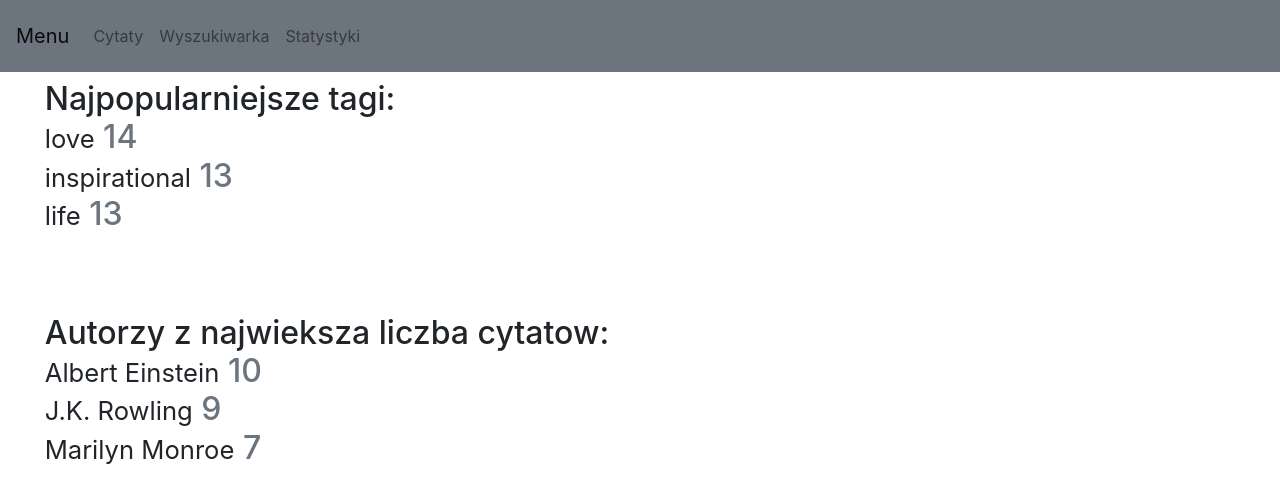
After one commit to Filip-Wikiera/Data-Scrapper, a Flask app: page /statistics/ in a window 1280 px wide. The commit adds this page. Shown: the top 503 px of the page. Run offline with Flask 2, Linux system fonts and the light colour scheme; data comes from the database, SQL or seed files in the repository.

Commit message:
Dodano statystyki

```diff
--- a/main.py
+++ b/main.py
@@ -1,6 +1,6 @@
 from flask import Flask, render_template, request, flash
-from sql_init import Author,Quote,Tag,db,app
-
+from sql_init import Quote,app,tags,Tag,db
+from sqlalchemy import func,desc
 quotes_on_page = 10
 @app.route("/")
 def index():
@@ -35,3 +35,24 @@ def search():
             if found_quotes != []: return render_template("search.html", Quote=found_quotes)
             return render_template("search.html", Quote=found_quotes)
     return render_template("search.html", Quote= "")
+@app.route("/statistics/")
+def statistics():
+
+    count_tags = {}
+    quotes = Quote.query.all()
+
+    for quote in quotes:
+        for tag in quote.tags:
+            if tag.name in count_tags: count_tags[tag.name] = count_tags[tag.name]+1
+            else: count_tags[tag.name] = 1
+
+    count_tags = sorted(count_tags.items(), key=lambda x:x[1], reverse=True)
+    converted_dict = dict(count_tags[:3])
+
+    count_authors = {}
+    for author in Quote.query.group_by(Quote.author_id).order_by(desc(func.count(Quote.id))).limit(3):
+
+        count_authors[author.author.name] = (Quote.query.filter(Quote.author_id == author.author.id).count())
+
+
+    return render_template("statistics.html", count_tags = converted_dict,count_authors = count_authors)
--- a/sql_init.py
+++ b/sql_init.py
@@ -14,7 +14,7 @@ class Author(db.Model):
 
 tags = db.Table('tags',
     db.Column('tag_id', db.Integer, db.ForeignKey('tag.id'), primary_key=True),
-    db.Column('page_id', db.Integer, db.ForeignKey('quote.id'), primary_key=True)
+    db.Column('quote_id', db.Integer, db.ForeignKey('quote.id'), primary_key=True)
 )
 
 class Tag(db.Model):
--- a/templates/base.html
+++ b/templates/base.html
@@ -14,8 +14,12 @@
         <a class="nav-link" href="/">Cytaty</a>
       </li>
 
+
         <li class="nav-item">
         <a class="nav-link" href="/search/">Wyszukiwarka</a>
+      </li>
+      <li class="nav-item">
+        <a class="nav-link" href="/statistics/">Statystyki</a>
       </li>
     </ul>
   </div>
--- /dev/null
+++ b/templates/statistics.html
@@ -0,0 +1,28 @@
+{% extends "base.html" %}
+{% block content %}
+
+<div style="margin-left:5%; margin-right:10%;" class="container">
+    <p class="h2" > Najpopularniejsze tagi:
+{% for tag in count_tags %}
+
+
+    <small class=""><br>{{ tag }}</small>
+            <a class="text-muted">
+
+                {{ count_tags[tag]}}
+
+    </a>
+            {% endfor %}
+</p><br><br><br>
+<p class="h2" > Autorzy z najwieksza liczba cytatow:
+{% for author in count_authors %}
+
+    <small class=""><br>{{ author }}</small>
+            <a class="text-muted">
+
+                {{ count_authors[author]}}
+
+    </a>
+            {% endfor %}
+    </div>
+{% endblock %}
```
Also changed, not shown: instance/project.db.
